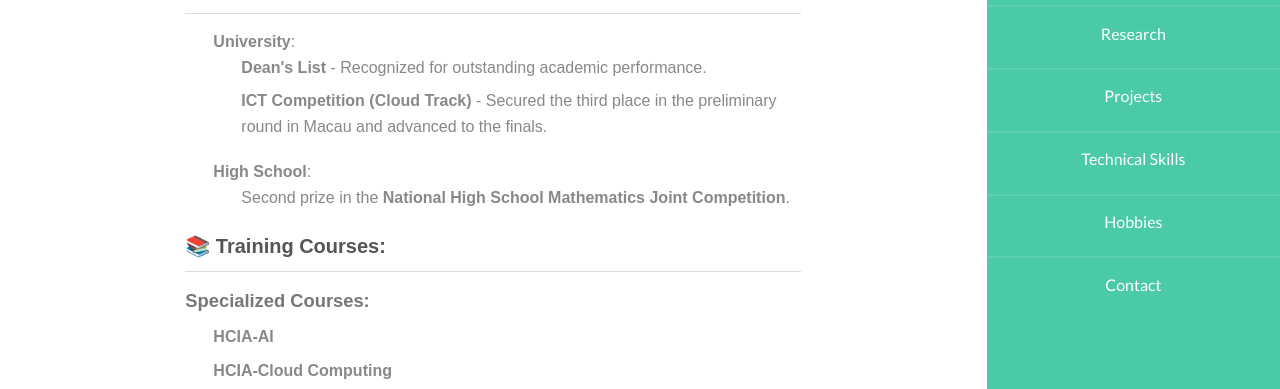
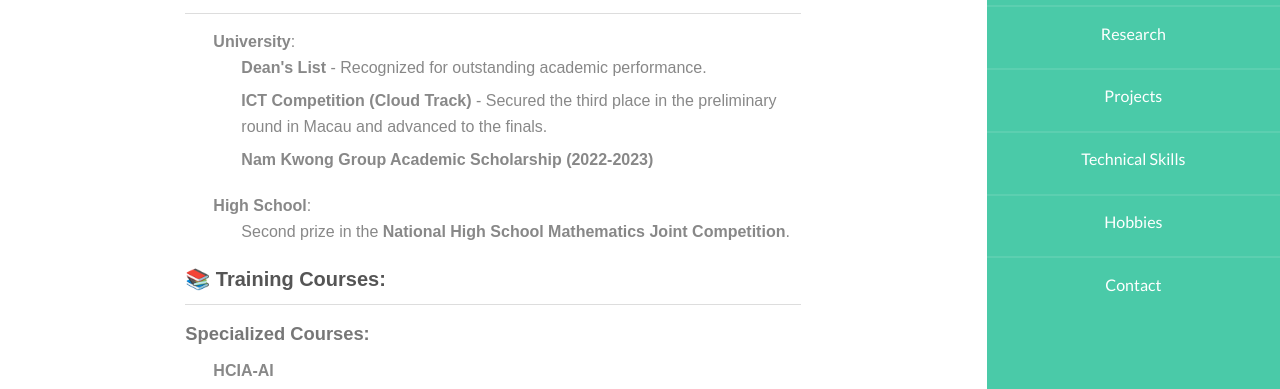
Before and after one commit to fengmu0124/ChangbangLi.github.io, a plain HTML site: page index.html in a window 1280 px wide. Shown: the part 381-770 px from the top of the page. Drawn offline with Linux system fonts and the light colour scheme.

Commit message:
Add files via upload

```diff
--- a/index.html
+++ b/index.html
@@ -145,6 +145,7 @@
 									performance.</li>
 								<li><span class="highlight">ICT Competition (Cloud Track)</span> - Secured the third
 									place in the preliminary round in Macau and advanced to the finals.</li>
+								<li><span class="highlight">Nam Kwong Group Academic Scholarship (2022-2023)</span></li>
 							</ul>
 						</li>
 						<li><span class="highlight">High School</span>:
@@ -154,6 +155,7 @@
 							</ul>
 						</li>
 					</ul>
+
 
 					<h3>📚 Training Courses:</h3>
 
```
